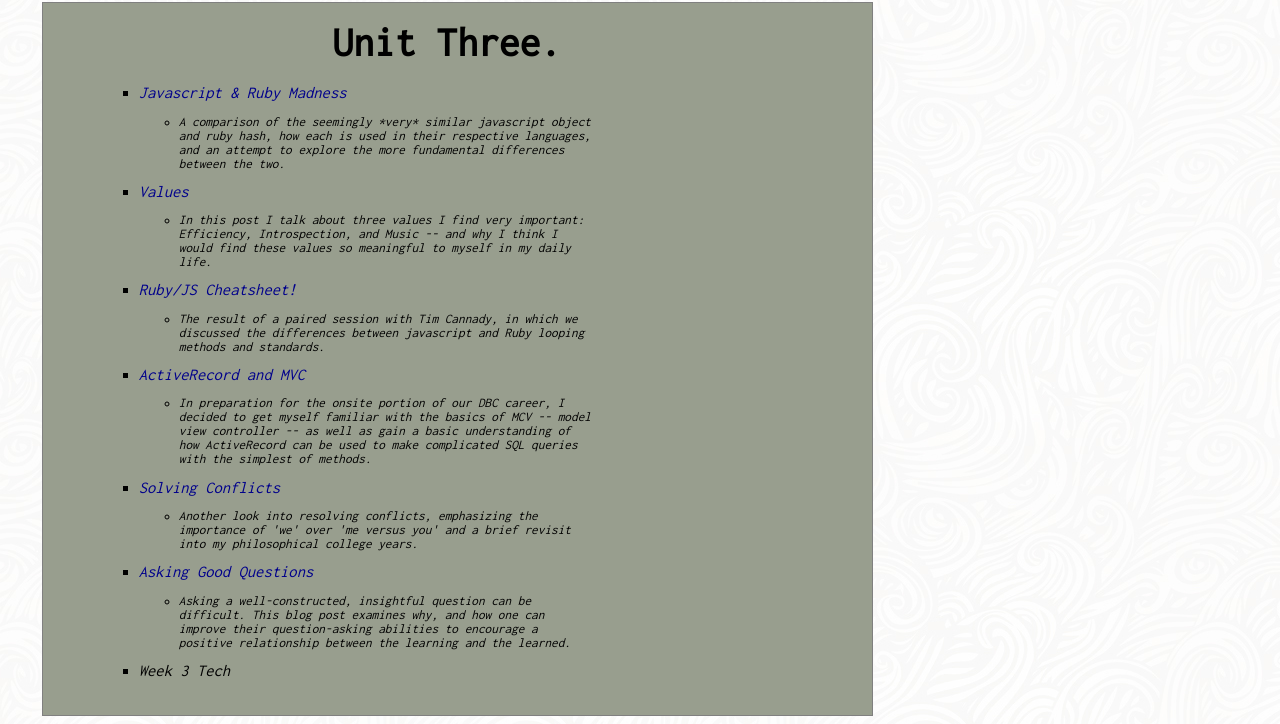
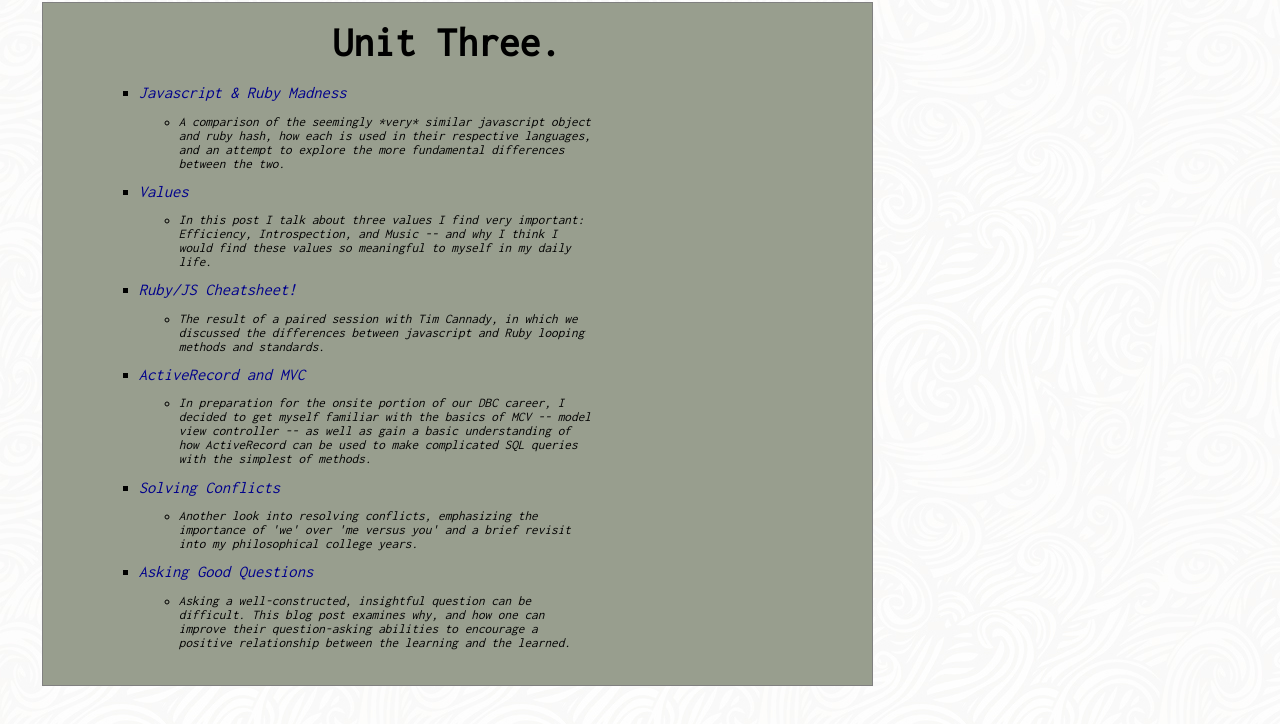
Before and after one commit to mwhatters/mwhatters.github.io, a plain HTML site: page blogindex.html in a window 1280 px wide. Shown: the part 1522-2246 px from the top of the page. Drawn offline with nearby package versions, Linux system fonts and the light colour scheme; files whose address does not match are found by name.

Commit message:
remove blog filler

```diff
--- a/blogindex.html
+++ b/blogindex.html
@@ -100,7 +100,6 @@
                 <ul class="sublist"><li>Another look into resolving conflicts, emphasizing the importance of 'we' over 'me versus you' and a brief revisit into my philosophical college years.</li></ul>
               <li><a href="blog/c9-questions.html">Asking Good Questions</a></li>
                 <ul class="sublist"><li>Asking a well-constructed, insightful question can be difficult. This blog post examines why, and how one can improve their question-asking abilities to encourage a positive relationship between the learning and the learned.</li></ul>
-              <li>Week 3 Tech</li>
             </i>
             </ul>
         </div>
```
